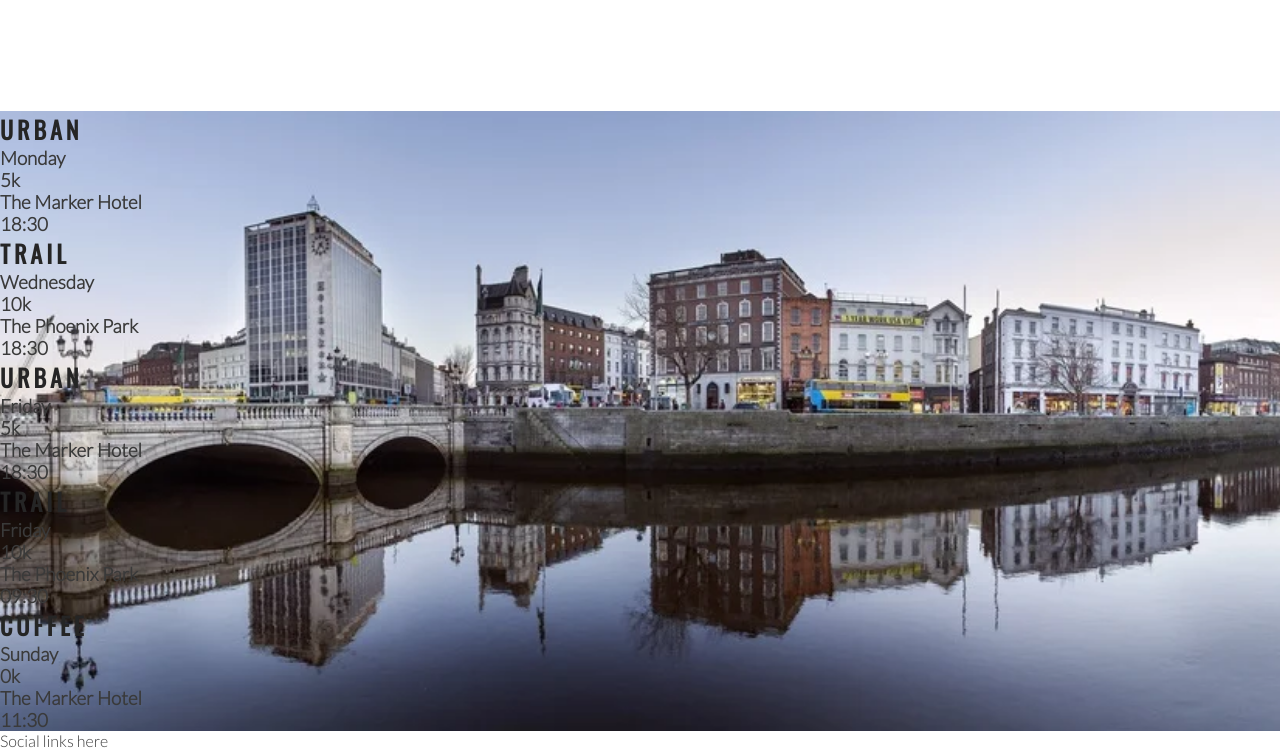
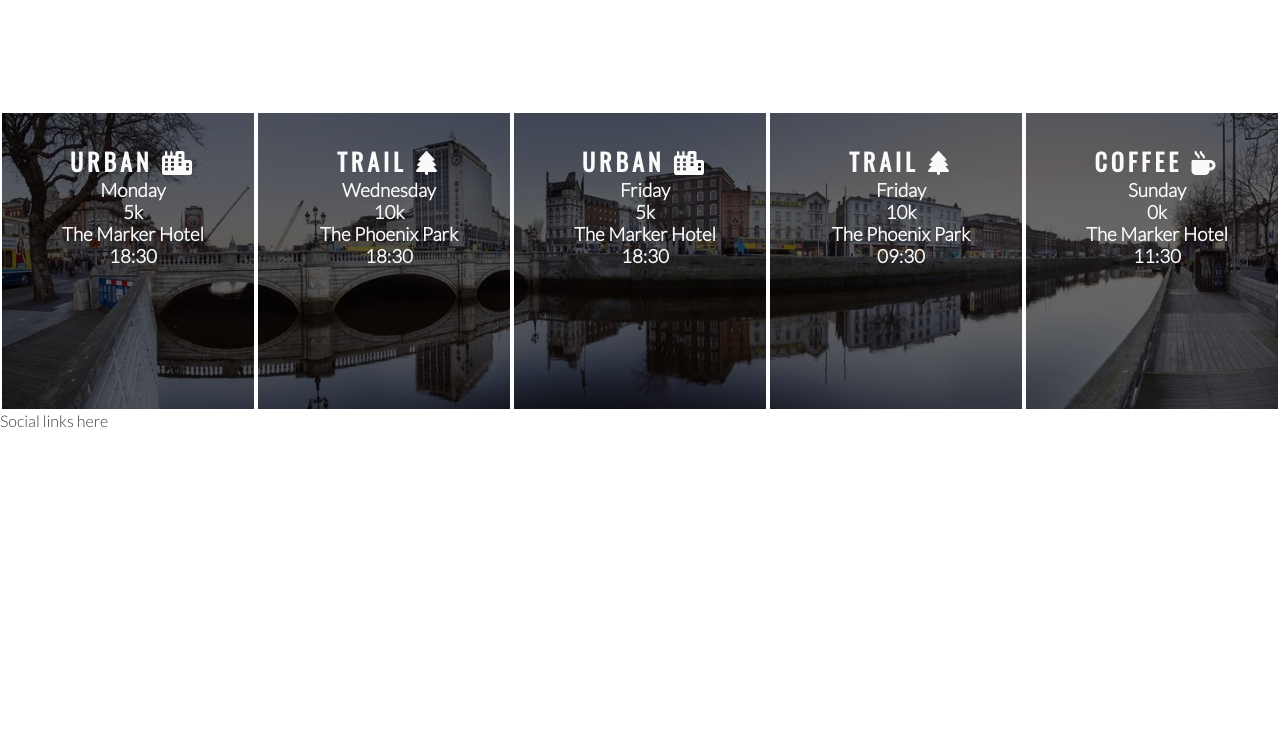
Before and after one commit to Haloegen/Love_running, a plain HTML site: page index.html in a window 1280 px wide. Shown: the part 1184-1934 px from the top of the page. After the commit the page ends 1614 px from the top, so only its background shows below. Drawn offline with nearby package versions, Linux system fonts and the light colour scheme.

Commit message:
Style time panels and add icons

```diff
--- a/assets/css/style.css
+++ b/assets/css/style.css
@@ -200,3 +200,19 @@ hr {
     width: 100%;
     overflow: hidden;
 }
+
+#times div {
+    color: #fafafa;
+    background-color: rgba(0, 0, 0, .6);
+    width: 20%;
+    height: 300px;
+    float: left;
+    padding: 30px 0 0 10px;
+    text-align: center;
+    border: 2px solid white;
+    box-sizing: border-box;
+}
+
+#times h2 {
+    color: #fafafa;
+}
--- a/index.html
+++ b/index.html
@@ -103,7 +103,7 @@
     <section id="times">
         <div>
             <h2>
-                Urban
+                Urban <i class="fas fa-city"></i>
             </h2>
             <h3>Monday</h3>
             <h3>5k</h3>
@@ -112,7 +112,7 @@
         </div>
         <div>
             <h2>
-                Trail
+                Trail <i class="fas fa-tree"></i>
             </h2>
             <h3>Wednesday</h3>
             <h3>10k</h3>
@@ -121,7 +121,7 @@
         </div>
         <div>
             <h2>
-                Urban
+                Urban <i class="fas fa-city"></i>
             </h2>
             <h3>Friday</h3>
             <h3>5k</h3>
@@ -130,7 +130,7 @@
         </div>
         <div>
             <h2>
-                Trail
+                Trail <i class="fas fa-tree"></i>
             </h2>
             <h3>Friday</h3>
             <h3>10k</h3>
@@ -139,7 +139,7 @@
         </div>
         <div>
             <h2>
-              Coffee
+              Coffee <i class="fas fa-mug-hot"></i>
             </h2>
             <h3>Sunday</h3>
             <h3>0k</h3>
```
